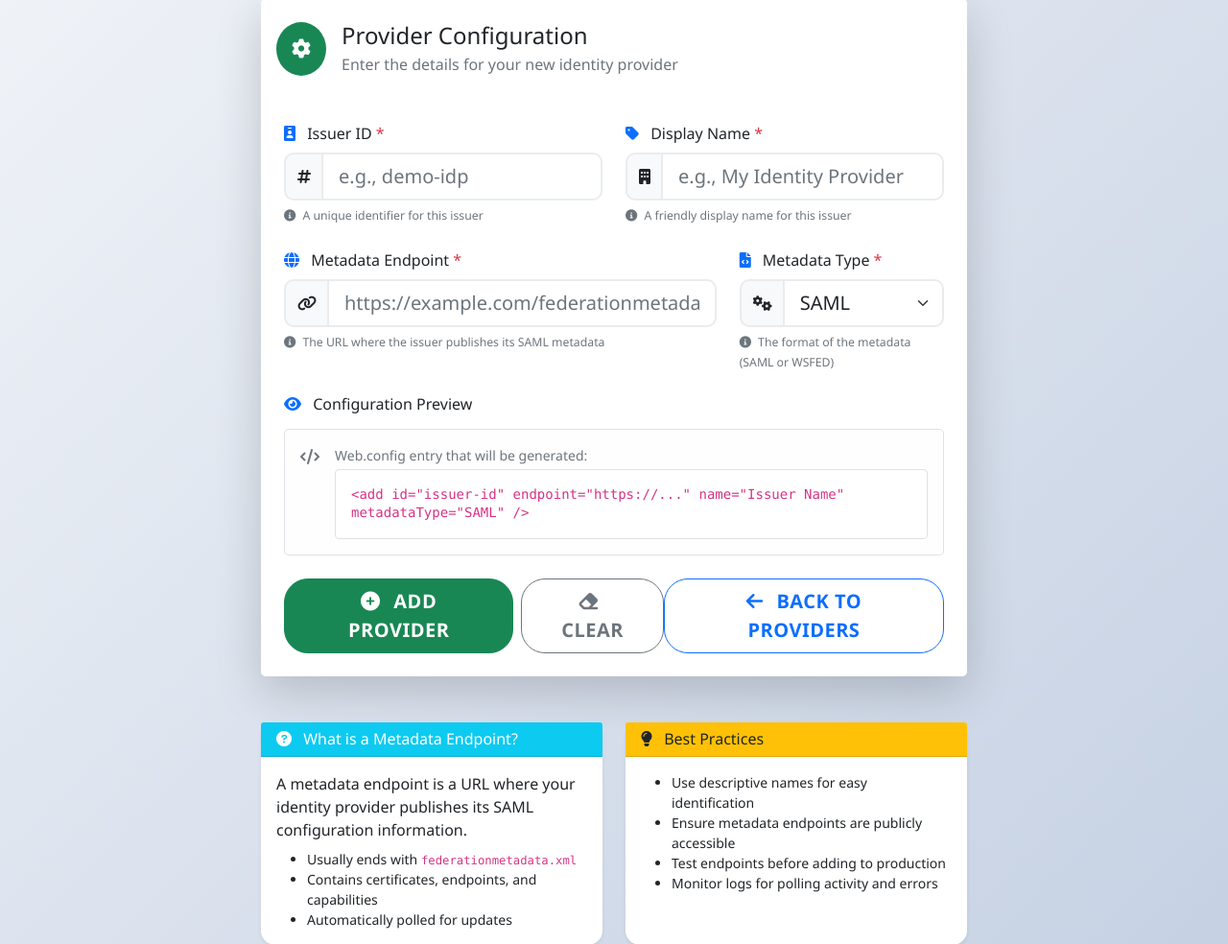
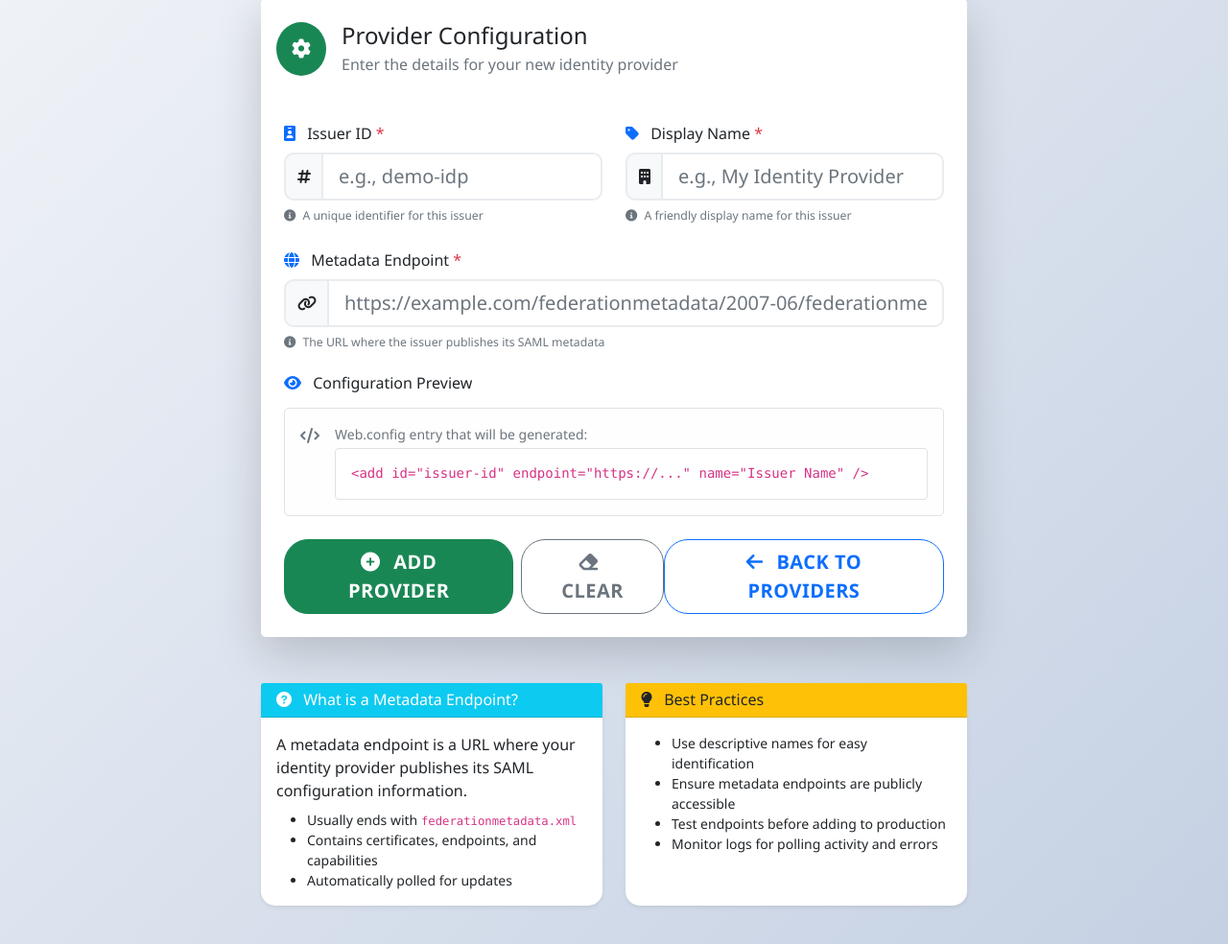
Before and after one commit to scoizzle/IdentityMetadataFetcher, an ASP.NET Core app: page /Issuers/Create in a window 1280 px wide. Shown: the part 329-1313 px from the top of the page at 96% size. Run offline with ASP.NET Core 8, Linux system fonts and the light colour scheme; some libraries are stand-ins or nearby versions.

Commit message:
Remove MetadataType from MVC demo application
Co-authored-by: scoizzle <2981795+scoizzle@users.noreply.github.com>

```diff
--- a/demos/MvcDemo/Controllers/IssuersController.cs
+++ b/demos/MvcDemo/Controllers/IssuersController.cs
@@ -26,10 +26,7 @@ namespace MvcDemo.Controllers
         /// </summary>
         public ActionResult Create()
         {
-            return View(new IssuerViewModel
-            {
-                MetadataType = "SAML" // Default to SAML
-            });
+            return View(new IssuerViewModel());
         }
 
         /// <summary>
@@ -67,7 +64,7 @@ namespace MvcDemo.Controllers
                 if (IssuerManagementService.AddIssuer(model))
                 {
                     System.Diagnostics.Trace.TraceInformation(
-                        $"IssuersController: Create issuer - ID: {model.Id}, Name: {model.Name}, Endpoint: {model.Endpoint}, Type: {model.MetadataType}");
+                        $"IssuersController: Create issuer - ID: {model.Id}, Name: {model.Name}, Endpoint: {model.Endpoint}");
 
                     TempData["SuccessMessage"] = $"Issuer '{model.Name}' has been added and is now being monitored.";
                     return RedirectToAction("Index");
@@ -110,8 +107,7 @@ namespace MvcDemo.Controllers
             {
                 Id = issuer.Id,
                 Name = issuer.Name,
-                Endpoint = issuer.Endpoint,
-                MetadataType = issuer.MetadataType
+                Endpoint = issuer.Endpoint
             };
 
             return View(editModel);
@@ -150,7 +146,7 @@ namespace MvcDemo.Controllers
                 if (IssuerManagementService.UpdateIssuer(model))
                 {
                     System.Diagnostics.Trace.TraceInformation(
-                        $"IssuersController: Edit issuer - ID: {model.Id}, Name: {model.Name}, Endpoint: {model.Endpoint}, Type: {model.MetadataType}");
+                        $"IssuersController: Edit issuer - ID: {model.Id}, Name: {model.Name}, Endpoint: {model.Endpoint}");
 
                     TempData["SuccessMessage"] = $"Issuer '{model.Name}' has been updated.";
                     return RedirectToAction("Index");
--- a/demos/MvcDemo/Models/IssuerDetailViewModel.cs
+++ b/demos/MvcDemo/Models/IssuerDetailViewModel.cs
@@ -26,7 +26,6 @@ namespace MvcDemo.Models
         public string Id { get; set; }
         public string Name { get; set; }
         public string Endpoint { get; set; }
-        public string MetadataType { get; set; }
         public bool HasMetadata { get; set; }
         public DateTime? LastMetadataFetch { get; set; }
         public string RoleType { get; set; }
--- a/demos/MvcDemo/Models/IssuerViewModel.cs
+++ b/demos/MvcDemo/Models/IssuerViewModel.cs
@@ -5,6 +5,5 @@ namespace MvcDemo.Models
         public string Id { get; set; }
         public string Name { get; set; }
         public string Endpoint { get; set; }
-        public string MetadataType { get; set; }
     }
 }
--- a/demos/MvcDemo/Views/Issuers/Create.cshtml
+++ b/demos/MvcDemo/Views/Issuers/Create.cshtml
@@ -120,7 +120,7 @@
                         </div>
 
                         <div class="row">
-                            <div class="col-md-8 mb-4">
+                            <div class="col-md-12 mb-4">
                                 <label for="Endpoint" class="form-label fw-semibold">
                                     <i class="fas fa-globe me-2 text-primary"></i>
                                     Metadata Endpoint <span class="text-danger">*</span>
@@ -136,26 +136,6 @@
                                     <small class="text-muted">
                                         <i class="fas fa-info-circle me-1"></i>
                                         The URL where the issuer publishes its SAML metadata
-                                    </small>
-                                </div>
-                            </div>
-
-                            <div class="col-md-4 mb-4">
-                                <label for="MetadataType" class="form-label fw-semibold">
-                                    <i class="fas fa-file-code me-2 text-primary"></i>
-                                    Metadata Type <span class="text-danger">*</span>
-                                </label>
-                                <div class="input-group">
-                                    <span class="input-group-text bg-light">
-                                        <i class="fas fa-cogs"></i>
-                                    </span>
-                                    @Html.DropDownListFor(m => m.MetadataType, new SelectList(new[] { "SAML", "WSFED" }), new { @class = "form-select form-select-lg", required = "required" })
-                                </div>
-                                @Html.ValidationMessageFor(m => m.MetadataType, "", new { @class = "invalid-feedback" })
-                                <div class="form-text">
-                                    <small class="text-muted">
-                                        <i class="fas fa-info-circle me-1"></i>
-                                        The format of the metadata (SAML or WSFED)
                                     </small>
                                 </div>
                             </div>
@@ -175,8 +155,7 @@
                                         <code class="d-block bg-white p-3 rounded border font-monospace small">
                                             &lt;add id="<span id="preview-id">@(Model.Id ?? "issuer-id")</span>"
                                                  endpoint="<span id="preview-endpoint">@(Model.Endpoint ?? "https://...")</span>"
-                                                 name="<span id="preview-name">@(Model.Name ?? "Issuer Name")</span>"
-                                                 metadataType="<span id="preview-type">@(Model.MetadataType ?? "SAML")</span>" /&gt;
+                                                 name="<span id="preview-name">@(Model.Name ?? "Issuer Name")</span>" /&gt;
                                         </code>
                                     </div>
                                 </div>
@@ -320,21 +299,18 @@
         const idField = document.getElementById('Id');
         const nameField = document.getElementById('Name');
         const endpointField = document.getElementById('Endpoint');
-        const typeField = document.getElementById('MetadataType');
 
         const previewId = document.getElementById('preview-id');
         const previewName = document.getElementById('preview-name');
         const previewEndpoint = document.getElementById('preview-endpoint');
-        const previewType = document.getElementById('preview-type');
 
         function updatePreview() {
             previewId.textContent = idField.value || 'issuer-id';
             previewName.textContent = nameField.value || 'Issuer Name';
             previewEndpoint.textContent = endpointField.value || 'https://...';
-            previewType.textContent = typeField.value || 'SAML';
         }
 
-        [idField, nameField, endpointField, typeField].forEach(field => {
+        [idField, nameField, endpointField].forEach(field => {
             field.addEventListener('input', updatePreview);
         });
 
@@ -345,12 +321,10 @@
         document.getElementById('Id').value = '';
         document.getElementById('Name').value = '';
         document.getElementById('Endpoint').value = '';
-        document.getElementById('MetadataType').value = 'SAML';
 
         // Update preview
         document.getElementById('preview-id').textContent = 'issuer-id';
         document.getElementById('preview-name').textContent = 'Issuer Name';
         document.getElementById('preview-endpoint').textContent = 'https://...';
-        document.getElementById('preview-type').textContent = 'SAML';
     }
 </script>
--- a/demos/MvcDemo/Views/Issuers/Index.cshtml
+++ b/demos/MvcDemo/Views/Issuers/Index.cshtml
@@ -184,7 +184,6 @@
                                                 <small class="text-break">@issuer.Endpoint</small>
                                             </a>
                                         </p>
-                                        <span class="badge bg-info">@issuer.MetadataType</span>
                                     </div>
                                 </div>
                                 <div class="col-md-6">
```
Also changed, not shown: demos/MvcDemo/Views/Issuers/Edit.cshtml (+2 -25 lines), demos/MvcDemo/Web.config.
